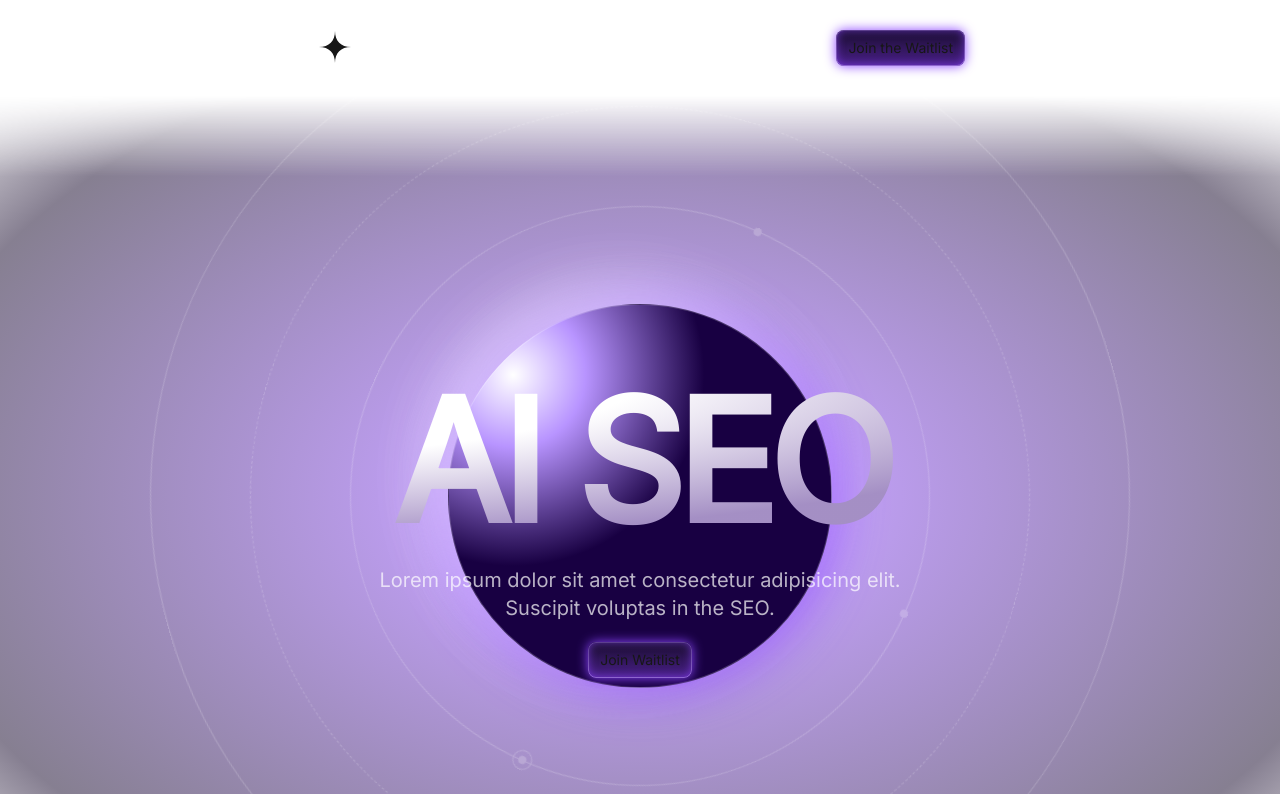
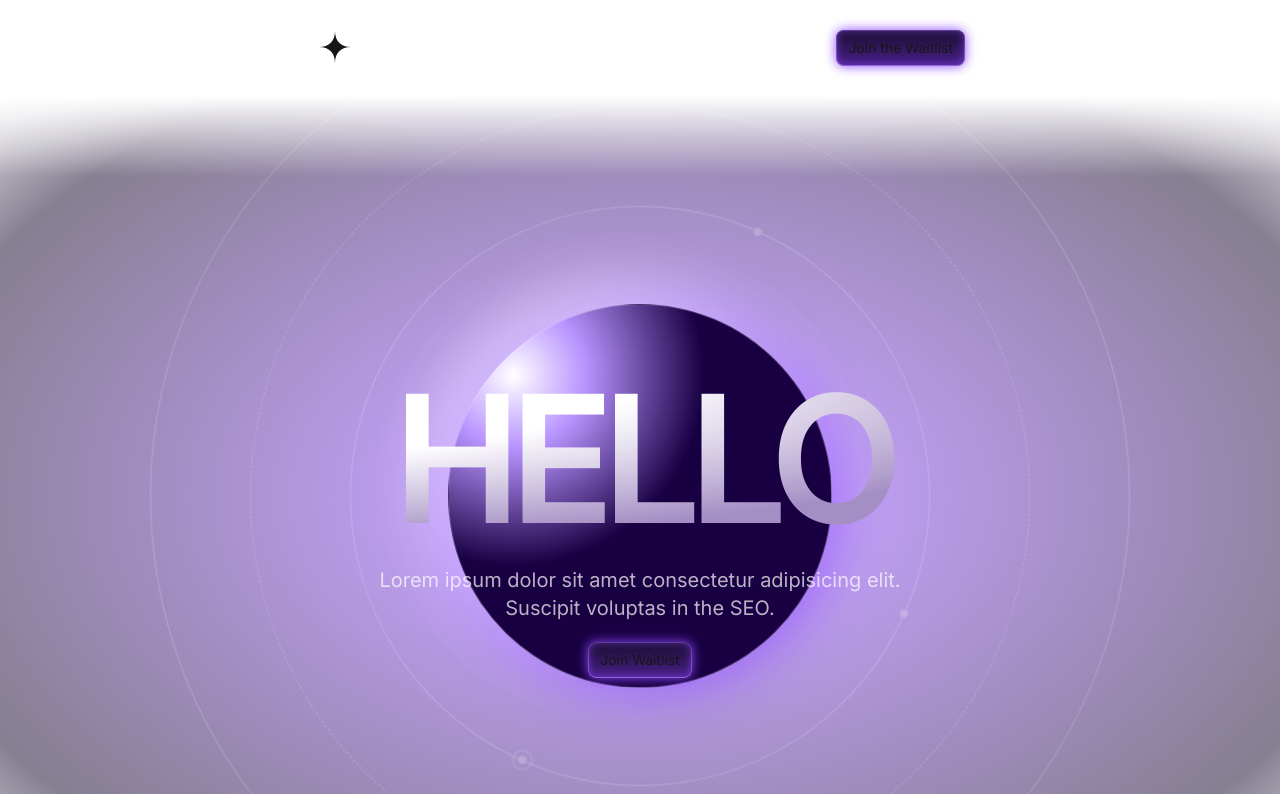
Before and after one commit to Rohitlodhii/landingPageOne, a Next.js app: page / in a window 1280 px wide. Shown: the top 794 px of the page. Built offline with nearby package versions, Linux system fonts and the light colour scheme.

Commit message:
typo fixes

```diff
--- a/app/layout.tsx
+++ b/app/layout.tsx
@@ -22,8 +22,8 @@
 });
 
 export const metadata: Metadata = {
-  title: "Create Next App",
-  description: "Generated by create next app",
+  title: "Landing Page One",
+  description: "For the ShadShots",
 };
 
 export default function RootLayout({
--- a/components/hero.tsx
+++ b/components/hero.tsx
@@ -118,7 +118,7 @@
         {/* Content Over the Whole Thing */}
 
         <div className='container relative mt-16'>
-            <h1 className='text-8xl md:text-[168px] md:leading-none font-semibold tracking-tighter bg-white bg-[radial-gradient(100%_100%_at_top_left,white,white,rgb(74,32,138,.5))] text-transparent bg-clip-text text-center'>AI SEO</h1>
+            <h1 className='text-8xl md:text-[168px] md:leading-none font-semibold tracking-tighter bg-white bg-[radial-gradient(100%_100%_at_top_left,white,white,rgb(74,32,138,.5))] text-transparent bg-clip-text text-center'>HELLO</h1>
 
             <p className='text-lg md:text-xl text-white/70 mt-5 text-center max-w-xl mx-auto'>Lorem ipsum dolor sit amet consectetur adipisicing elit. Suscipit voluptas in the SEO.
             </p>
```
